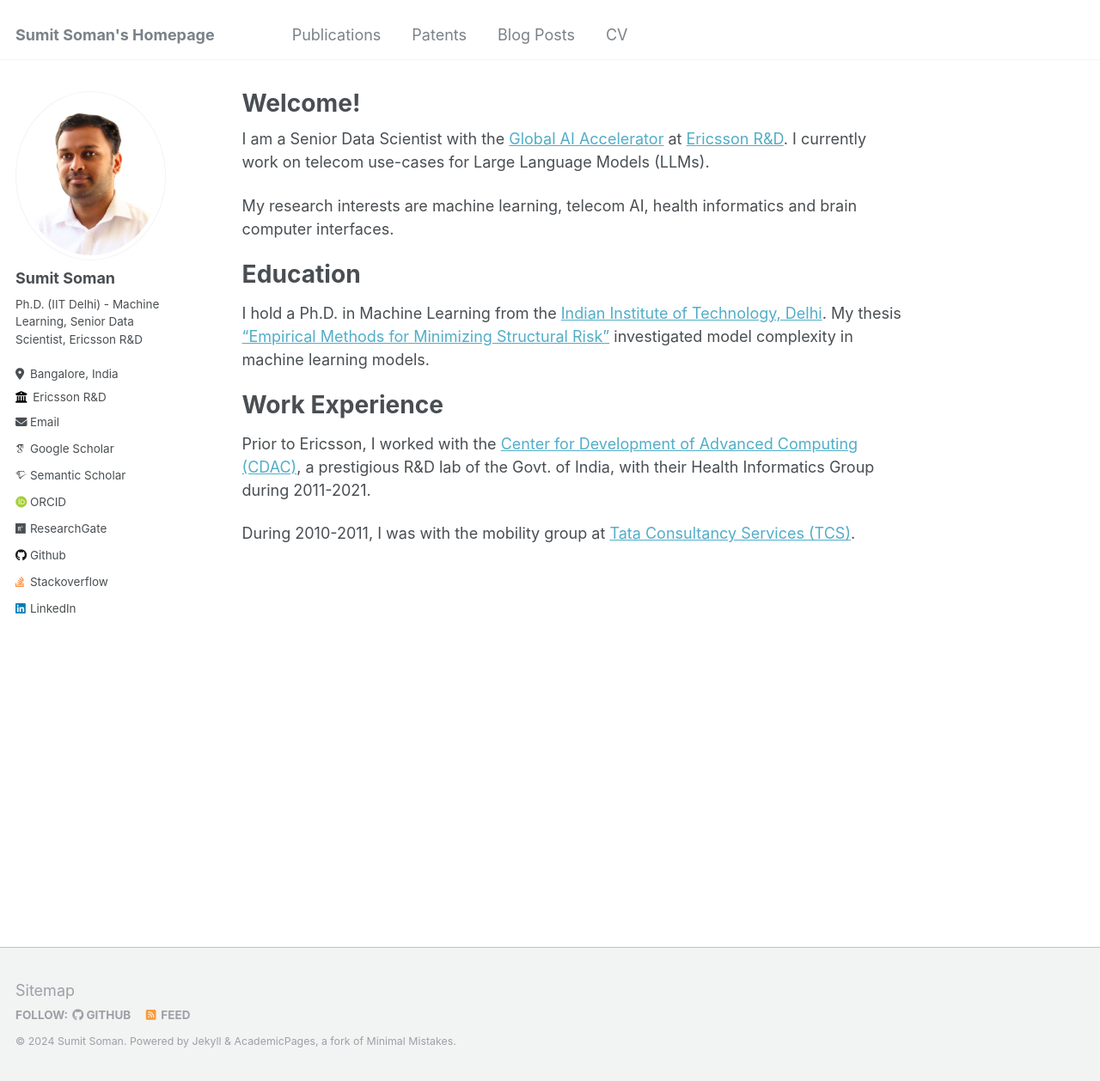
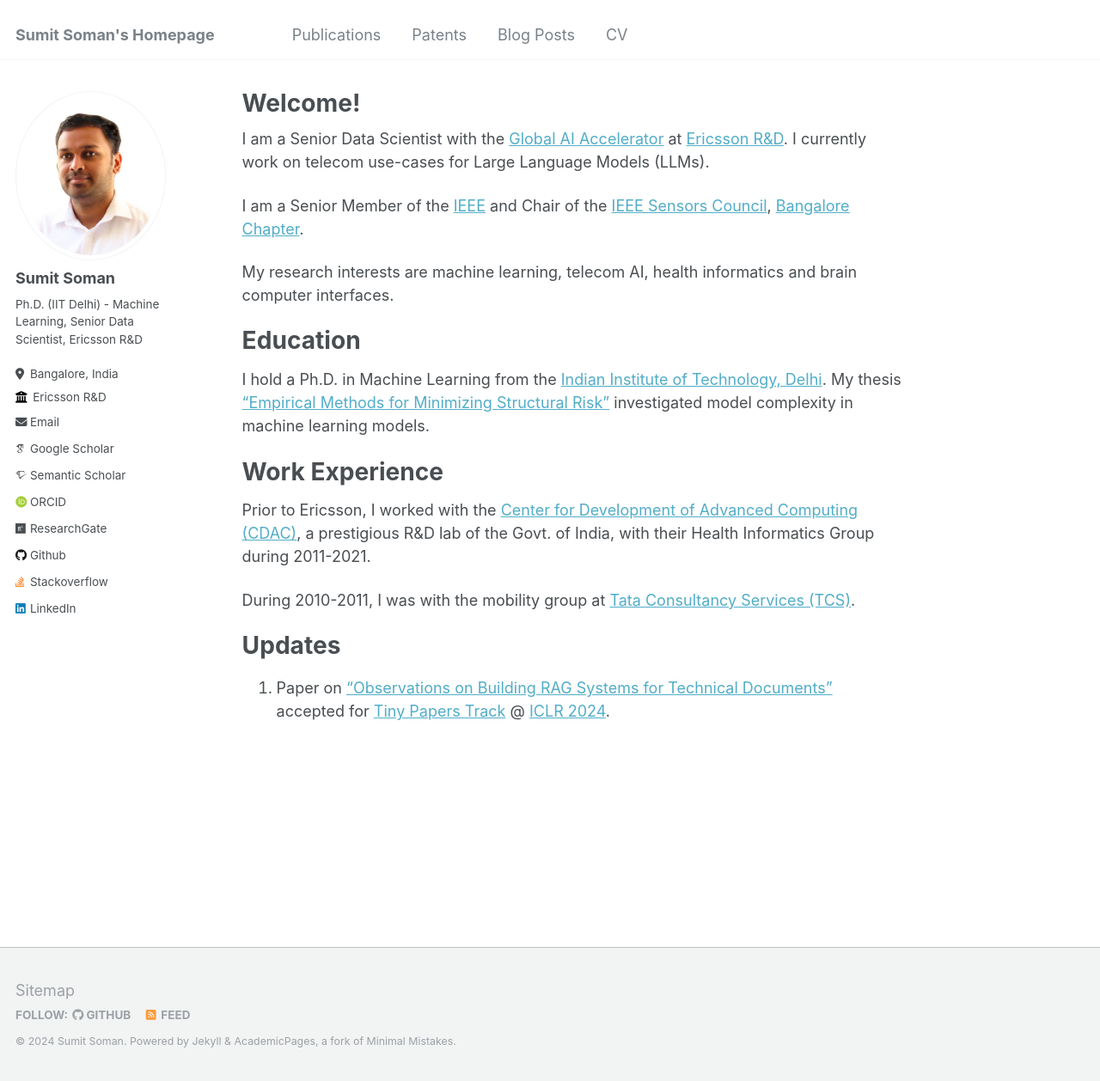
Before and after one commit to sumitsoman/sumitsoman.github.io, a Jekyll site: the page built from _pages/about.md, in a window 1280 px wide and 1258 px high. Shown: the whole window at 86% size. Built offline with Jekyll 4.4.1, drawn with Linux system fonts in a browser that asks for light colours; some web fonts are replaced.

Commit message:
Updating about page.

```diff
--- a/_pages/about.md
+++ b/_pages/about.md
@@ -10,6 +10,8 @@ redirect_from:
 
 I am a Senior Data Scientist with the [Global AI Accelerator](https://www.ericsson.com/en/about-us/company-facts/ericsson-worldwide/india/ericsson-in-india/global-artificial-intelligence-accelerator-india)  at [Ericsson R&D](https://www.ericsson.com/en). I currently work on telecom use-cases for Large Language Models (LLMs).
 
+I am a Senior Member of the [IEEE](https://www.ieee.org/) and Chair of the [IEEE Sensors Council](https://ieee-sensors.org/), [Bangalore Chapter](https://sensorscouncil.ieeebangalore.org/).
+
 My research interests are machine learning, telecom AI, health informatics and brain computer interfaces.
 
 Education
@@ -21,6 +23,10 @@ Work Experience
 Prior to Ericsson, I worked with the [Center for Development of Advanced Computing (CDAC)](https://www.cdac.in/), a prestigious R&D lab of the Govt. of India, with their Health Informatics Group during 2011-2021.
 
 During 2010-2011, I was with the mobility group at [Tata Consultancy Services (TCS)](https://www.tcs.com/).
+
+Updates
+=====
+1. Paper on ["Observations on Building RAG Systems for Technical Documents"](https://openreview.net/forum?id=RFujq4HoV4) accepted for [Tiny Papers Track](https://iclr.cc/Conferences/2024/CallForTinyPapers) @ [ICLR 2024](https://iclr.cc/).
 
 <!-- This is the front page of a website that is powered by the [Academic Pages template](https://github.com/academicpages/academicpages.github.io) and hosted on GitHub pages. [GitHub pages](https://pages.github.com) is a free service in which websites are built and hosted from code and data stored in a GitHub repository, automatically updating when a new commit is made to the respository. This template was forked from the [Minimal Mistakes Jekyll Theme](https://mmistakes.github.io/minimal-mistakes/) created by Michael Rose, and then extended to support the kinds of content that academics have: publications, talks, teaching, a portfolio, blog posts, and a dynamically-generated CV. You can fork [this repository](https://github.com/academicpages/academicpages.github.io) right now, modify the configuration and markdown files, add your own PDFs and other content, and have your own site for free, with no ads! An older version of this template powers my own personal website at [stuartgeiger.com](http://stuartgeiger.com), which uses [this Github repository](https://github.com/staeiou/staeiou.github.io).
 
```
